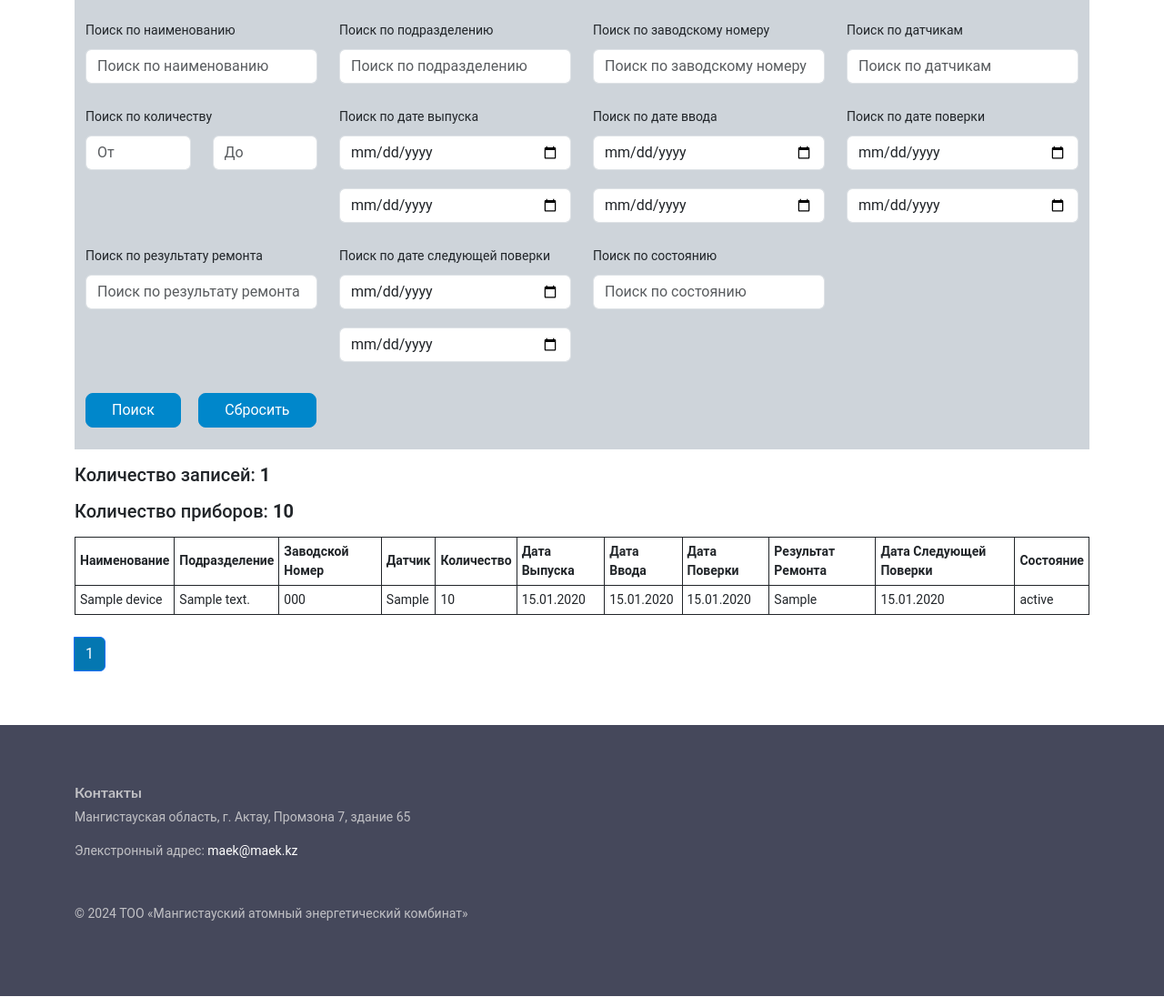
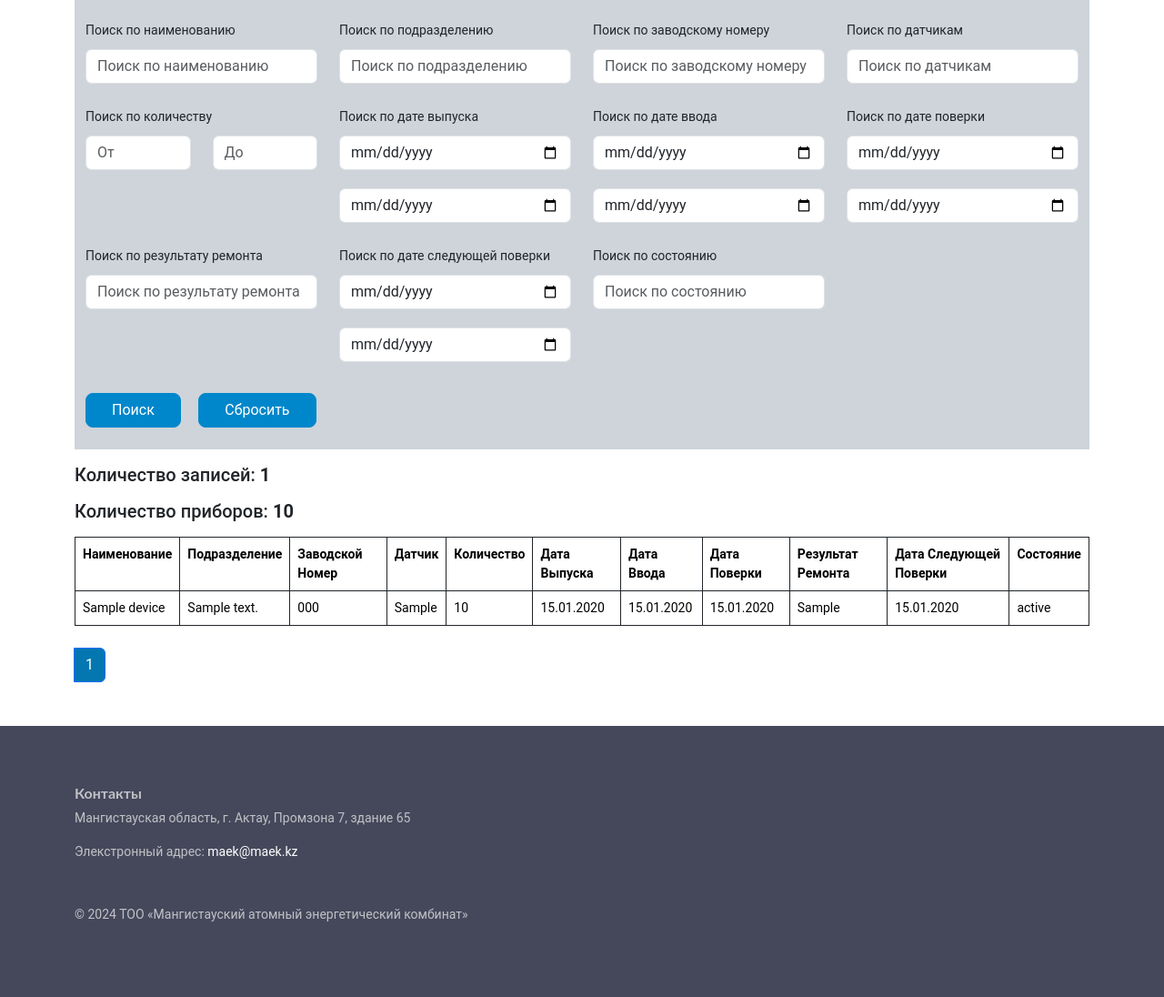
Before and after one commit to Kairat12/maek_measuring, a Django app: page /devices/ in a window 1280 px wide. Shown: the part 134-1230 px from the top of the page at 91% size. Run offline with Django 4.2, Linux system fonts and the light colour scheme; a user stored in the database is signed in; tables that the repository leaves empty hold one stand-in row (values such as "Sample post"); some libraries are stand-ins or nearby versions.

Commit message:
add deviceses

```diff
--- a/templates/main_sklad.html
+++ b/templates/main_sklad.html
@@ -119,7 +119,7 @@
                     <p>Количество записей: <b>{{ devices_count }}</b></p>
                     <p>Количество приборов: <b>{{ devices_quantity_count.quantity|intcomma }}</b></p>
                 </div>
-                <table class="table-bordered border-dark" id="productsTable">
+                <table class="table table-bordered border-dark" id="productsTable">
                     <thead>
                     <tr>
                         <th>Наименование</th>
@@ -137,18 +137,18 @@
                     </thead>
                     <tbody>
                     {% for device in devices %}
-                        <tr>
+                        <tr class="device-tr">
                             <td class="td_name" style="max-width: 200px">{{ device.name }}</td>
-                            <td class="td_unit">{{ device.subdivision }}</td>
-                            <td class="td_quantity">{{ device.factory_number }}</td>
-                            <td class="td_price">{{ device.sensor }}</td>
-                            <td class="td_sum">{{ device.quantity }}</td>
-                            <td class="td_date_receipt">{{ device.date_issued|date:"d.m.Y" }}</td>
-                            <td class="td_date_receipt">{{ device.date_entry|date:"d.m.Y" }}</td>
-                            <td class="td_date_receipt">{{ device.date_verification|date:"d.m.Y" }}</td>
-                            <td class="td_number_sklad">{{ device.repair_result }}</td>
-                            <td class="td_date_receipt">{{ device.date_next_verification|date:"d.m.Y" }}</td>
-                            <td class="td_contractor">{{ device.state|default_if_none:"" }}</td>
+                            <td class="td_subdivision">{{ device.subdivision }}</td>
+                            <td class="td_factory_number">{{ device.factory_number }}</td>
+                            <td class="td_sensor">{{ device.sensor }}</td>
+                            <td class="td_quantity">{{ device.quantity }}</td>
+                            <td class="td_date_issued">{{ device.date_issued|date:"d.m.Y" }}</td>
+                            <td class="td_date_entry">{{ device.date_entry|date:"d.m.Y" }}</td>
+                            <td class="td_date_verification">{{ device.date_verification|date:"d.m.Y" }}</td>
+                            <td class="td_repair_result">{{ device.repair_result }}</td>
+                            <td class="td_date_next_verification">{{ device.date_next_verification|date:"d.m.Y" }}</td>
+                            <td class="td_state">{{ device.state|default_if_none:"" }}</td>
                         </tr>
                     {% endfor %}
                     </tbody>
@@ -193,48 +193,25 @@
         </div>
     </div>
     <script src="{% static 'journal/vendor/jquery/jquery-2.2.4.min.js' %}"></script>
-{#    <script>#}
-{#        document.getElementById('downloadReportButton').addEventListener('click', function () {#}
-{#            // Collect form data#}
-{#            const formData = new FormData(document.querySelector('form'));#}
-{#            const searchParams = new URLSearchParams();#}
-{##}
-{#            for (const [key, value] of formData.entries()) {#}
-{#                if (value) {#}
-{#                    searchParams.append(key, value);#}
-{#                }#}
-{#            }#}
-{##}
-{#            // URL of the endpoint#}
-{#            const url = `{% url 'sklad:device_report' %}?${searchParams.toString()}`;#}
-{##}
-{#            // Sending the request using fetch#}
-{#            fetch(url, {#}
-{#                method: 'GET',#}
-{#                headers: {#}
-{#                    'Content-Type': 'application/json'#}
-{#                }#}
-{#            })#}
-{#                .then(response => response.blob())#}
-{#                .then(blob => {#}
-{#                    // Create a link element to trigger the download#}
-{#                    const date = new Date();#}
-{#                    const year = date.getFullYear();#}
-{#                    const month = String(date.getMonth() + 1).padStart(2, '0');#}
-{#                    const day = String(date.getDate()).padStart(2, '0');#}
-{#                    const currentDate = `${year}-${month}-${day}`;#}
-{##}
-{#                    // Create a link element to trigger the download#}
-{#                    const link = document.createElement('a');#}
-{#                    link.href = window.URL.createObjectURL(blob);#}
-{#                    link.download = `report_device_${currentDate}.xlsx`; // Filename with current date#}
-{#                    link.click();#}
-{#                })#}
-{#                .catch(error => {#}
-{#                    console.error('Error:', error);#}
-{#                });#}
-{#        });#}
-{#    </script>#}
+
+
+<script>
+    let productsTable = document.getElementById('productsTable');
+    if (productsTable){
+        let deviceTr = document.querySelectorAll('.device_tr');
+        deviceTr.forEach(tr => {
+                let repairResult = tr.querySelector('.td_repair_result');
+                let dateNextVer = tr.querySelector('.td_date_next_verification');
+                let state = tr.querySelector('.td_state');
+                let dateValue = new Date(dateNextVer.textContent.trim());
+                let todayDate = new Date();
+                if (repairResult && (repairResult.textContent.trim() === "годен" || repairResult.textContent.trim() === "") && (dateValue <= todayDate) && state.textContent.trim() === "В подразделении") {
+                    repairResult.classList.add('bg-warning');
+                }
+            });
+    }
+
+</script>
 
 
 {% endblock %}
```
